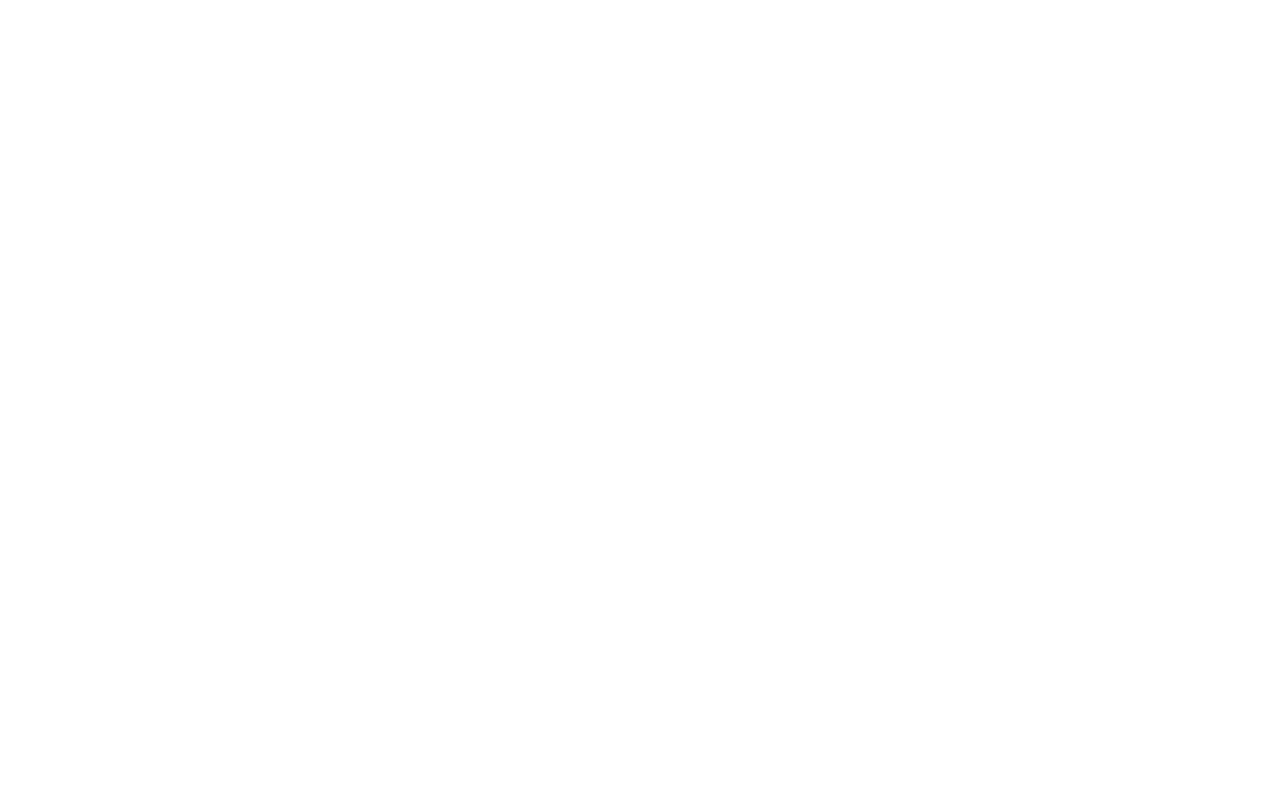
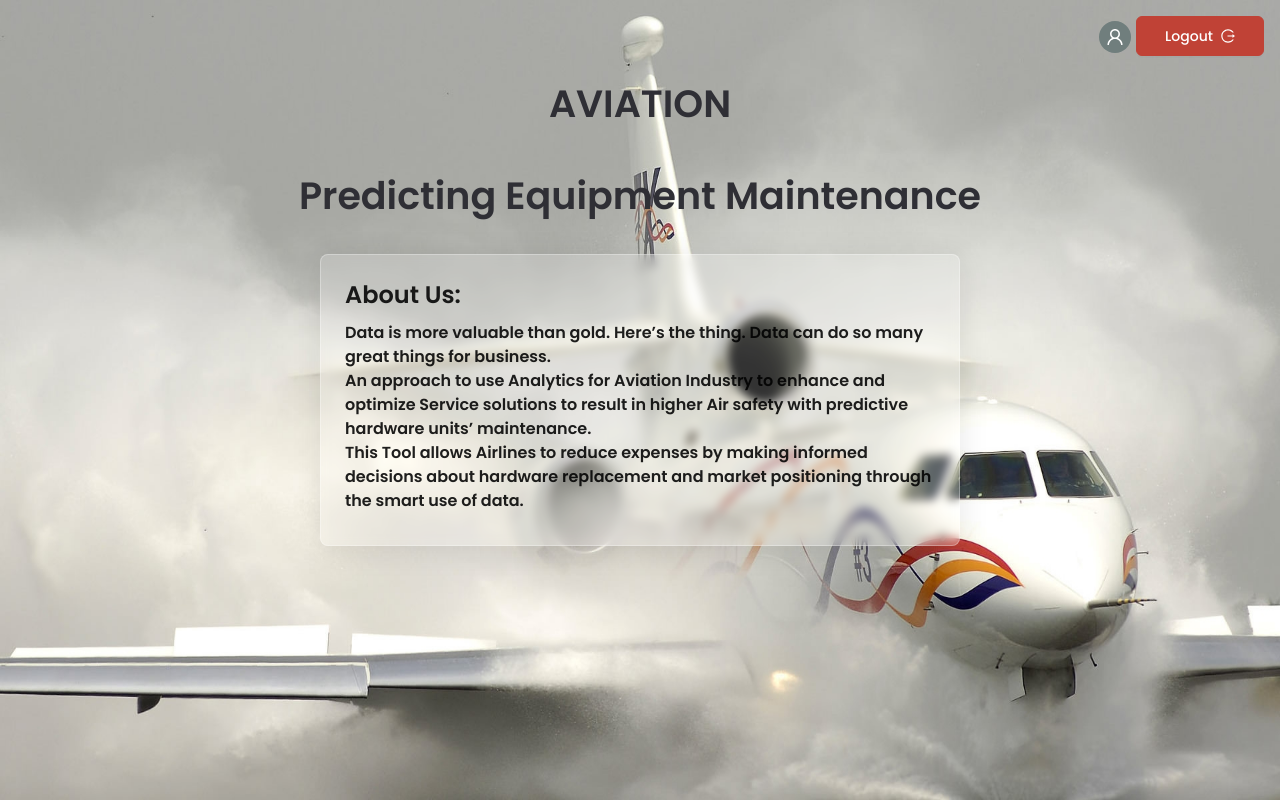
Before and after one commit to poornananda/megha, a React (Create React App) app: page /Landing in a window 1280 px wide. Before the commit this address had no page. Built offline with nearby package versions, Linux system fonts and the light colour scheme; sample sign-in values are in the browser's storage.

Commit message:
Added routing

```diff
--- a/src/App.js
+++ b/src/App.js
@@ -1,30 +1,33 @@
 import React, { lazy, Suspense } from "react";
 import { BrowserRouter, Route, Routes } from "react-router-dom";
+import { Display } from "./display/display";
 
 function App() {
   const LandingPage = lazy(() => import("./pages/LandingPage"));
   const LoginPage = lazy(() => import("./pages/LoginPage"));
   const HomePage = lazy(() => import("./pages/HomePage"));
 
-  const isUserLogin = localStorage.getItem("userLogin");
-
   return (
     <div>
       <Suspense fallback={<div>Loading ...</div>}>
-        <BrowserRouter>
-          <Routes>
-            {!isUserLogin ? (
+          <BrowserRouter>
+            <Routes>
               <>
-                <Route path="/" exact element={<LandingPage />}></Route>
+                <Route path="/" exact element={<Display />}></Route>
+                <Route path="/Landing" exact element={<LandingPage />}></Route>
                 <Route path="/login" exact element={<LoginPage />}></Route>
+                <Route path="/Home" exact element={<HomePage />}></Route>
+                <Route
+                  path="*"
+                  element={
+                    <main style={{ padding: "1rem" }}>
+                      <p>There's nothing here!</p>
+                    </main>
+                  }
+                />
               </>
-            ) : (
-              <>
-                <Route path="/" exact element={<HomePage />}></Route>
-              </>
-            )}
-          </Routes>
-        </BrowserRouter>
+            </Routes>
+          </BrowserRouter>
       </Suspense>
     </div>
   );
--- /dev/null
+++ b/src/display/display.js
@@ -0,0 +1,19 @@
+import { useDispatch } from "react-redux";
+import { Navigate } from "react-router-dom";
+import { slice } from "../store/createStore";
+import LandingPage from "../pages/LandingPage";
+
+export const Display = () => {
+  const dispatch = useDispatch();
+  const isUserLoggedIn = localStorage.getItem("userLogin");
+  if (isUserLoggedIn) {
+    const userName = localStorage.getItem("userName");
+    if (userName) dispatch(slice.actions.setUserName(userName));
+  }
+  return (
+    <>
+    {/* <LandingPage/> */}
+      {!isUserLoggedIn ? <Navigate to="/Landing" /> : <Navigate to="/Home" />}
+    </>
+  );
+};
--- a/src/pages/HomePage.jsx
+++ b/src/pages/HomePage.jsx
@@ -4,15 +4,29 @@
 import DashboardHardware from "../components/DashboardHardware";
 import DashboardReports from "../components/DashboardReports";
 import "./index.scss";
-import { useSelector } from "react-redux";
+import { useSelector, useDispatch } from "react-redux";
+import { useNavigate } from "react-router-dom";
+import { slice } from "../store/createStore";
+import { Navigate } from "react-router-dom";
 
 const HomePage = () => {
-    const userName = useSelector((state) => state.loginDetails.userName);
+  const dispatch = useDispatch();
+  const navigate = useNavigate();
+  const user = useSelector(state=> state.loginDetails.userName);
+  const isUserLoggedIn = localStorage.getItem("userLogin");
+  if (isUserLoggedIn) {
+    const userName = localStorage.getItem("userName");
+    if (userName) dispatch(slice.actions.setUserName(userName));
+  }
+
+
   const { Title, Text } = Typography;
 
   const handleLogOut = () => {
     localStorage.removeItem("userLogin");
-    window.location.reload();
+    localStorage.removeItem("userName");
+    dispatch(slice.actions.setUserName(""));
+    navigate("/")
   };
 
   const LogoutButtonCode = () => {
@@ -37,10 +51,11 @@
               className="popOverStyles"
               title={null}
               content={LogoutButtonCode}
-              trigger="click">
+              trigger="click"
+            >{isUserLoggedIn?
               <Button className="homePageUserButton">
                 <div>
-                  <Text>{userName}</Text>
+                  <Text>{user}</Text>
                   &nbsp;&nbsp;&nbsp;
                   <Avatar
                     style={{ backgroundColor: "#707E7D" }}
@@ -48,6 +63,7 @@
                   />
                 </div>
               </Button>
+              : <Navigate to="/" />}
             </Popover>
           </Col>
           <Col md={24} xs={24} className="TitleRow">
--- a/src/pages/LandingPage.jsx
+++ b/src/pages/LandingPage.jsx
@@ -1,29 +1,59 @@
 import React from "react";
 import "./index.scss";
-import { Row, Col, Typography, Card, Button } from "antd";
-import { LoginOutlined } from "@ant-design/icons";
+import { Avatar, Row, Col, Typography, Card, Button } from "antd";
+import { LoginOutlined, LogoutOutlined, UserOutlined } from "@ant-design/icons";
 import { useNavigate } from "react-router-dom";
+import { useDispatch } from "react-redux";
+import { slice } from "../store/createStore";
 
 const LandingPage = () => {
   const history = useNavigate();
-  const { Title } = Typography;
+  const { Title, Text } = Typography;
+  const dispatch = useDispatch();
+
+  const isUserLoggedIn = localStorage.getItem("userLogin");
+  const logOutHandler = (event) => {
+    event.preventDefault();
+    localStorage.removeItem("userLogin");
+    localStorage.removeItem("userName");
+    dispatch(slice.actions.setUserName(""));
+    history("/");
+  };
 
   return (
     <Row className="landingPageMain">
       <Col md={24} xs={24}>
         <Row>
           <Col md={24} xs={24} className="loginButtonRow">
-            <Button className="LoginButton" onClick={() => history("/login")}>
-              Login <LoginOutlined />
-            </Button>
+            {!isUserLoggedIn ? (
+              <Button className="LoginButton" onClick={() => history("/login")}>
+                Login <LoginOutlined />
+              </Button>
+            ) : (
+              <>
+                <Avatar
+                  style={{
+                    backgroundColor: "#707E7D",
+                    marginLeft: "0",
+                    marginRight: "5px",
+                    paddingLeft: "0",
+                    cursor: "pointer"
+                  }}
+                  icon={<UserOutlined />}
+                  onClick={(e) => {
+                    e.preventDefault();
+                    history("/Home");
+                  }}
+                />
+                <Button className="LogoutButton" onClick={logOutHandler}>
+                  Logout <LogoutOutlined />
+                </Button>
+              </>
+            )}
           </Col>
           <Col md={24} xs={24} className="TitleRow">
-            <Title className="title">
-              AVIATION
-            </Title>
-            <Title className="title">
-              Predicting Equipment Maintenance
-            </Title>
+            <Title className="title">AVIATION</Title>
+            <Title className="title">Predicting Equipment Maintenance</Title>
           </Col>
           <Col md={6} xs={2} />
           <Col md={12} xs={20}>
@@ -32,13 +62,16 @@
                 About Us:
               </Title>
               <Title level={5} className="aboutUsContent">
-                Data is more valuable than gold. Here’s the thing. Data can do so many
-                great things for business.<br/>
-                An approach to use Analytics for Aviation Industry to enhance and optimize Service
-                solutions to result in higher Air safety with predictive hardware units’ maintenance.<br/>
-
-                This Tool allows Airlines to reduce expenses by making informed decisions about
-                hardware replacement and market positioning through the smart use of data.
+                Data is more valuable than gold. Here’s the thing. Data can do
+                so many great things for business.
+                <br />
+                An approach to use Analytics for Aviation Industry to enhance
+                and optimize Service solutions to result in higher Air safety
+                with predictive hardware units’ maintenance.
+                <br />
+                This Tool allows Airlines to reduce expenses by making informed
+                decisions about hardware replacement and market positioning
+                through the smart use of data.
               </Title>
             </Card>
           </Col>
--- a/src/pages/LoginPage.jsx
+++ b/src/pages/LoginPage.jsx
@@ -9,9 +9,12 @@
 } from "@ant-design/icons";
 import { useDispatch } from "react-redux";
 import { slice } from "../store/createStore";
+import { useNavigate } from "react-router-dom";
+import { Navigate } from "react-router-dom";
 
 const LoginPage = () => {
-    const dispatch  = useDispatch();
+  const dispatch = useDispatch();
+  const navigate = useNavigate();
   const { Title } = Typography;
   const [userName, setUsername] = useState("");
   const [password, setPassword] = useState("");
@@ -27,19 +30,25 @@
     });
   };
 
-  const handleSubmit = () => {
+  const isUserLoggedIn = localStorage.getItem("userLogin");
+  if (isUserLoggedIn) {
+    const userName = localStorage.getItem("userName");
+    if (userName) dispatch(slice.actions.setUserName(userName));
+  }
+
+  const handleSubmit = (event) => {
+    event.preventDefault();
     if (!userName || !password) {
       setValidation(true);
     } else {
       setValidation(false);
       setLoader(true);
-      setTimeout(() => {
         localStorage.setItem("userLogin", true);
-        dispatch(slice.actions.saveUserName(userName));
+        localStorage.setItem("userName",  userName);
+        dispatch(slice.actions.setUserName(userName));
         setLoader(false);
         openNotificationWithIcon("success", "Login", "Successfully logged in");
-        window.location = "/";
-      }, 500);
+        navigate("/home");
     }
   };
 
@@ -50,12 +59,8 @@
         <Col md={24} xs={24}>
           <Row>
             <Col md={24} xs={24} className="TitleRow">
-              <Title className="title">
-                AVIATION
-              </Title>
-              <Title className="title">
-                Predicting Equipment Maintenance
-              </Title>
+              <Title className="title">AVIATION</Title>
+              <Title className="title">Predicting Equipment Maintenance</Title>
             </Col>
             <Col md={8} xs={2} />
             <Col md={8} xs={20}>
@@ -117,7 +122,8 @@
                     <Button
                       loading={loader}
                       onClick={handleSubmit}
-                      className="loginButton">
+                      className="loginButton"
+                    >
                       Login
                     </Button>
                   </Col>
@@ -127,7 +133,9 @@
             <Col md={8} xs={2} />
           </Row>
         </Col>
-      </Row>
+      </Row>{
+        isUserLoggedIn ? <Navigate to="/Home"/> : null
+      }
     </>
   );
 };
--- a/src/pages/index.scss
+++ b/src/pages/index.scss
@@ -23,6 +23,15 @@
             font-weight: 500;
             height: 2.5rem;
             width: 7rem;
+        }
+        .LogoutButton {
+            background-color: #C04236;
+            border-color: #C04236;
+            color: #FFFF;
+            font-family: Poppins;
+            font-weight: 500;
+            height: 2.5rem;
+            width: 8rem;
         }
     }
     .aboutUsCard {
--- a/src/store/createStore.js
+++ b/src/store/createStore.js
@@ -4,12 +4,12 @@
     userName : ''
 };
 
-export const slice  = createSlice(({
+export const slice  = createSlice({
     name:'loginDetails',
     initialState,
     reducers: {
-        saveUserName (state, action) {
+        setUserName (state, action) {
             state.userName = action.payload;
         }
     }
-}));
+});
```
